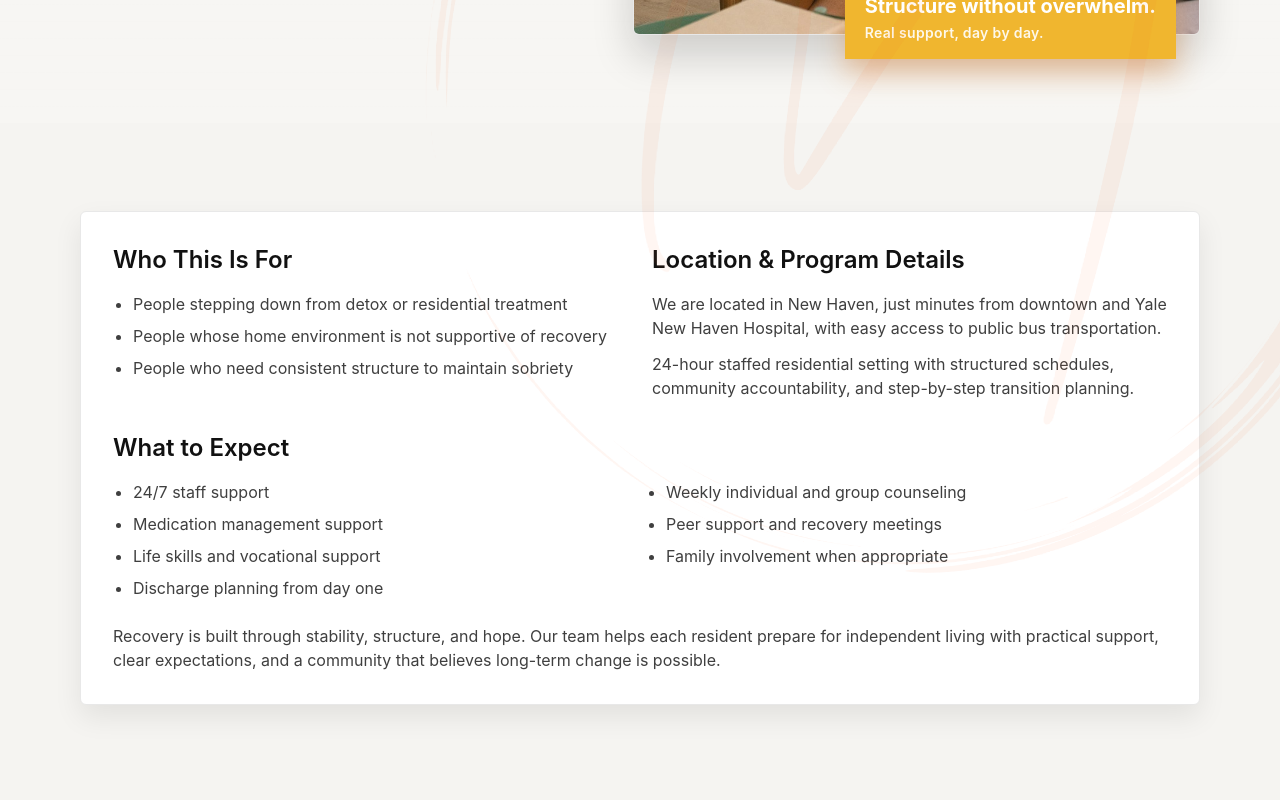
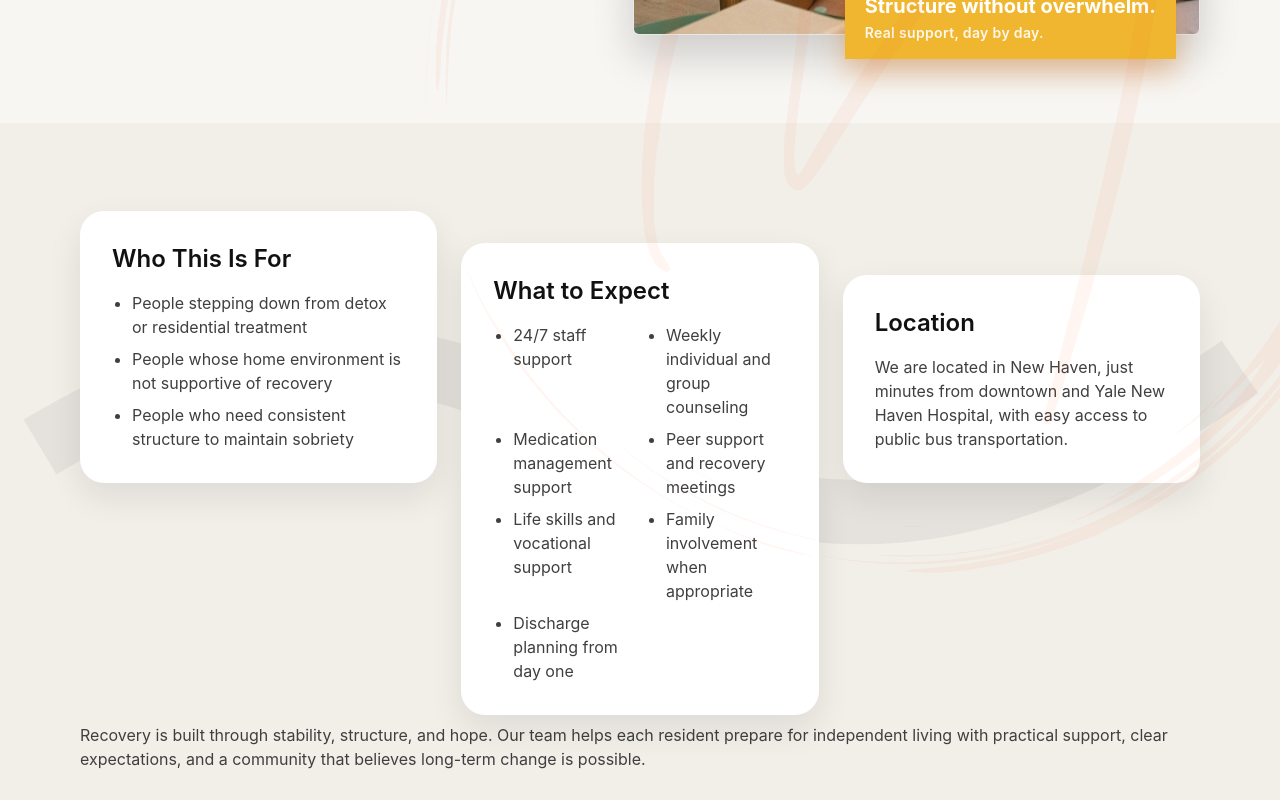
Before and after one commit to MaxMRC-CT/mulligan-recovery-ct, a Next.js app: page /programs in a window 1280 px wide. Shown: the part 1200-2000 px from the top of the page. Built offline with nearby package versions, Linux system fonts and the light colour scheme.

Commit message:
Update page.tsx

```diff
--- a/app/(routes)/programs/page.tsx
+++ b/app/(routes)/programs/page.tsx
@@ -71,10 +71,17 @@ export default function ProgramsPage() {
           </div>
         </div>
       </section>
-      <section className="section pt-0">
-        <div className="container rounded-md border border-line bg-white p-8 shadow-[0_12px_28px_rgba(17,17,17,0.08)]">
-          <div className="grid gap-6 md:grid-cols-2">
-            <article>
+      <section className="section relative overflow-hidden bg-[#f2efe9] pt-0">
+        <svg
+          aria-hidden="true"
+          viewBox="0 0 1200 420"
+          className="pointer-events-none absolute inset-x-0 top-16 h-[420px] w-full opacity-[0.05]"
+        >
+          <path d="M0 260 C 200 140, 360 140, 560 250 C 760 360, 940 360, 1200 180" fill="none" stroke="#111111" strokeWidth="64" />
+        </svg>
+        <div className="container relative">
+          <div className="grid gap-6 md:grid-cols-3 md:items-start">
+            <article className="rounded-[24px] bg-white p-8 shadow-[0_14px_34px_rgba(17,17,17,0.09)] md:translate-y-0">
               <h2 className="text-2xl font-semibold text-neutral-900">Who This Is For</h2>
               <ul className="mt-4 list-disc space-y-2 pl-5 text-neutral-700">
                 <li>People stepping down from detox or residential treatment</li>
@@ -82,30 +89,30 @@ export default function ProgramsPage() {
                 <li>People who need consistent structure to maintain sobriety</li>
               </ul>
             </article>
-            <article>
-              <h2 className="text-2xl font-semibold text-neutral-900">Location &amp; Program Details</h2>
+
+            <article className="rounded-[24px] bg-white p-8 shadow-[0_14px_34px_rgba(17,17,17,0.09)] md:translate-y-8">
+              <h2 className="text-2xl font-semibold text-neutral-900">What to Expect</h2>
+              <ul className="mt-4 grid list-disc gap-y-2 pl-5 text-neutral-700 md:grid-cols-2 md:gap-x-8">
+                <li>24/7 staff support</li>
+                <li>Weekly individual and group counseling</li>
+                <li>Medication management support</li>
+                <li>Peer support and recovery meetings</li>
+                <li>Life skills and vocational support</li>
+                <li>Family involvement when appropriate</li>
+                <li>Discharge planning from day one</li>
+              </ul>
+            </article>
+
+            <article className="rounded-[24px] bg-white p-8 shadow-[0_14px_34px_rgba(17,17,17,0.09)] md:translate-y-16">
+              <h2 className="text-2xl font-semibold text-neutral-900">Location</h2>
               <p className="mt-4 text-neutral-700">
                 We are located in New Haven, just minutes from downtown and Yale New Haven Hospital, with easy access
                 to public bus transportation.
               </p>
-              <p className="mt-3 text-neutral-700">
-                24-hour staffed residential setting with structured schedules, community accountability, and step-by-step
-                transition planning.
-              </p>
             </article>
           </div>
 
-          <h2 className="mt-8 text-2xl font-semibold text-neutral-900">What to Expect</h2>
-          <ul className="mt-4 grid list-disc gap-2 pl-5 text-neutral-700 md:grid-cols-2 md:gap-x-8">
-            <li>24/7 staff support</li>
-            <li>Weekly individual and group counseling</li>
-            <li>Medication management support</li>
-            <li>Peer support and recovery meetings</li>
-            <li>Life skills and vocational support</li>
-            <li>Family involvement when appropriate</li>
-            <li>Discharge planning from day one</li>
-          </ul>
-          <p className="mt-6 text-neutral-700">
+          <p className="mt-10 text-neutral-700">
             Recovery is built through stability, structure, and hope. Our team helps each resident prepare for
             independent living with practical support, clear expectations, and a community that believes long-term
             change is possible.
```
